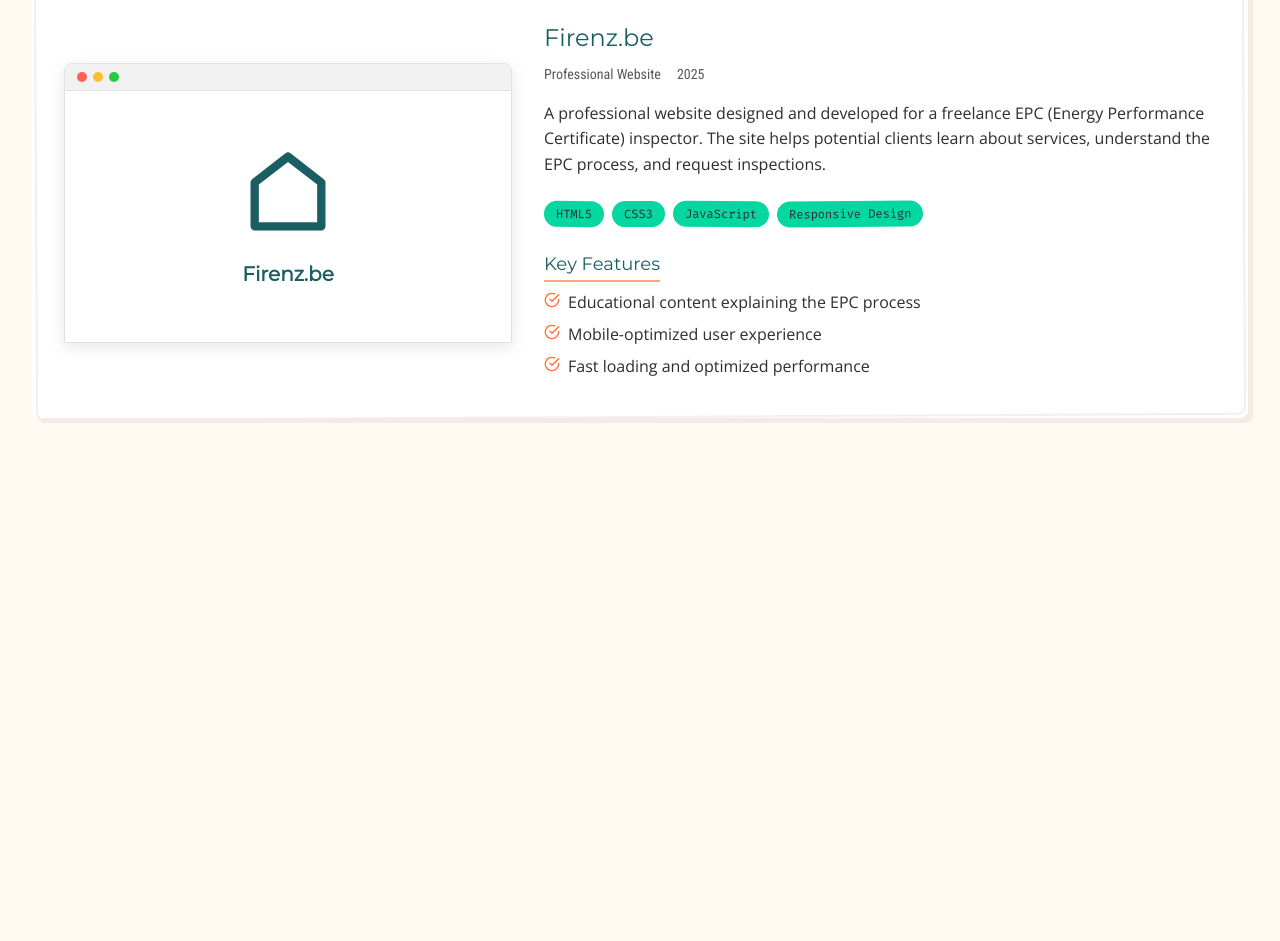
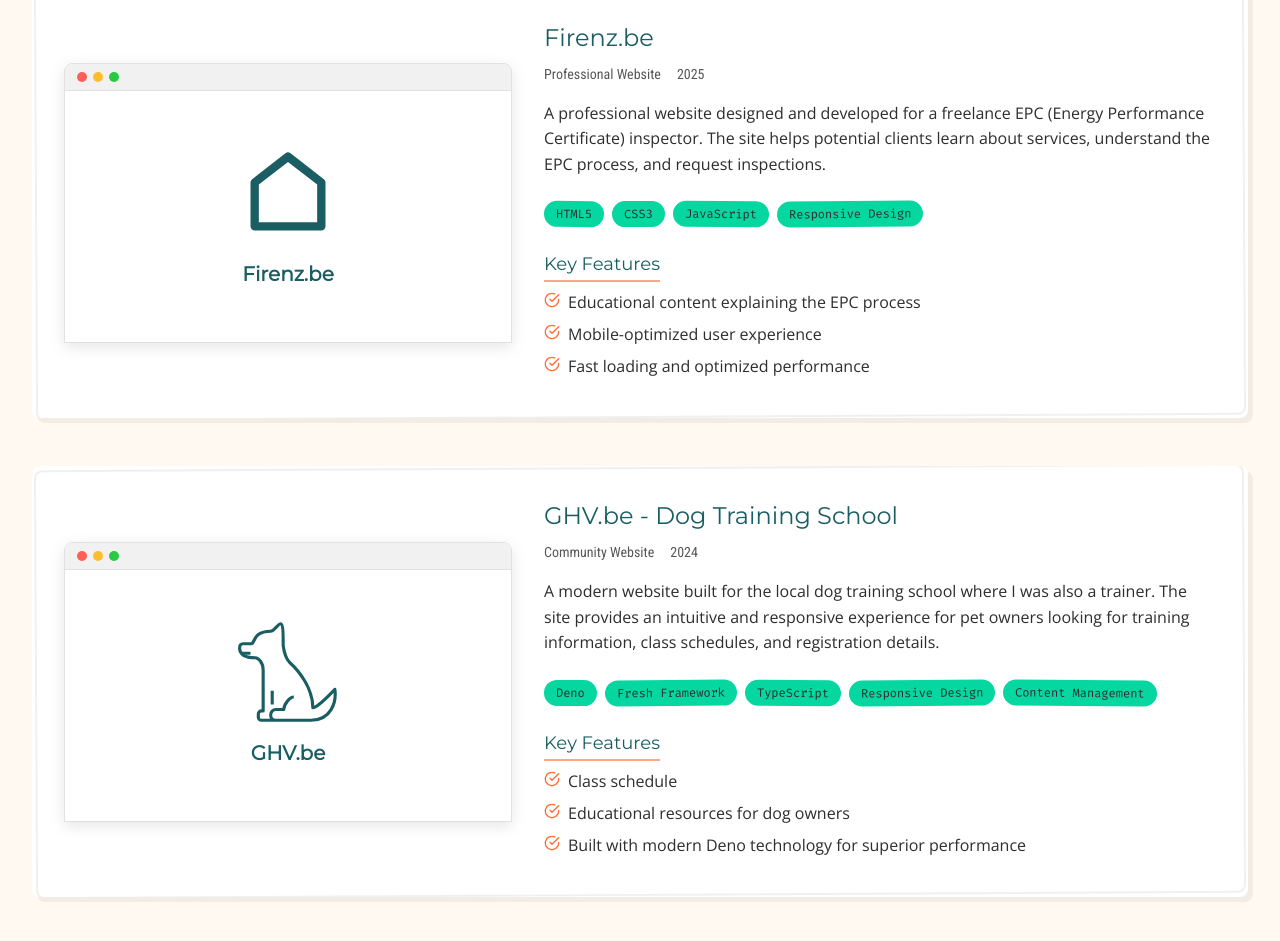
Before and after one commit to Code-Kitchen-be/codekitchen-site, a plain HTML site: page index.html in a window 1280 px wide. Shown: the part 3118-4059 px from the top of the page. Before the commit the page ends 3664 px from the top, so only its background shows below. Drawn offline with nearby package versions, Linux system fonts and the light colour scheme.

Commit message:
Added ghv to projects section

```diff
--- a/index.html
+++ b/index.html
@@ -1956,7 +1956,9 @@
           <span class="project-type">Professional Website</span>
           <span class="project-date">2025</span>
         </div>
-        <p class="project-description">A professional website designed and developed for a freelance EPC (Energy Performance Certificate) inspector. The site helps potential clients learn about services, understand the EPC process, and request inspections.</p>
+        <p class="project-description">A professional website designed and developed for a freelance EPC (Energy
+          Performance Certificate) inspector. The site helps potential clients learn about services, understand the EPC
+          process, and request inspections.</p>
         <div class="project-technologies">
           <span class="tech-tag">HTML5</span>
           <span class="tech-tag">CSS3</span>
@@ -1968,7 +1970,10 @@
           <ul class="features-list">
             <li>
               <span class="feature-icon">
-                <svg xmlns="http://www.w3.org/2000/svg" width="16" height="16" viewBox="0 0 24 24" fill="none" stroke="currentColor" stroke-width="2" stroke-linecap="round" stroke-linejoin="round">
+                <svg
+                    xmlns="http://www.w3.org/2000/svg" width="16" height="16" viewBox="0 0 24 24" fill="none"
+                    stroke="currentColor" stroke-width="2" stroke-linecap="round" stroke-linejoin="round"
+                >
                   <path d="M22 11.08V12a10 10 0 1 1-5.93-9.14"></path>
                   <polyline points="22 4 12 14.01 9 11.01"></polyline>
                 </svg>
@@ -1977,7 +1982,10 @@
             </li>
             <li>
               <span class="feature-icon">
-                <svg xmlns="http://www.w3.org/2000/svg" width="16" height="16" viewBox="0 0 24 24" fill="none" stroke="currentColor" stroke-width="2" stroke-linecap="round" stroke-linejoin="round">
+                <svg
+                    xmlns="http://www.w3.org/2000/svg" width="16" height="16" viewBox="0 0 24 24" fill="none"
+                    stroke="currentColor" stroke-width="2" stroke-linecap="round" stroke-linejoin="round"
+                >
                   <path d="M22 11.08V12a10 10 0 1 1-5.93-9.14"></path>
                   <polyline points="22 4 12 14.01 9 11.01"></polyline>
                 </svg>
@@ -1986,7 +1994,10 @@
             </li>
             <li>
               <span class="feature-icon">
-                <svg xmlns="http://www.w3.org/2000/svg" width="16" height="16" viewBox="0 0 24 24" fill="none" stroke="currentColor" stroke-width="2" stroke-linecap="round" stroke-linejoin="round">
+                <svg
+                    xmlns="http://www.w3.org/2000/svg" width="16" height="16" viewBox="0 0 24 24" fill="none"
+                    stroke="currentColor" stroke-width="2" stroke-linecap="round" stroke-linejoin="round"
+                >
                   <path d="M22 11.08V12a10 10 0 1 1-5.93-9.14"></path>
                   <polyline points="22 4 12 14.01 9 11.01"></polyline>
                 </svg>
@@ -1997,6 +2008,102 @@
         </div>
       </div>
     </div>
+    <div class="project-feature">
+      <div class="project-image">
+        <div class="browser-mockup">
+          <div class="browser-controls">
+            <span class="browser-control"></span>
+            <span class="browser-control"></span>
+            <span class="browser-control"></span>
+          </div>
+          <div class="browser-content">
+            <div class="placeholder-image">
+              <svg
+                  xmlns="http://www.w3.org/2000/svg" version="1.1" id="Layer_1" width="100" height="100"
+                  viewBox="0 0 64 64" enable-background="new 0 0 64 64" xml:space="preserve"
+              >
+            <title>Dog</title>
+                <g id="Group" transform="translate(1.000000, 6.000000)">
+              <path
+                  id="Shape_1_" fill="none" stroke="currentcolor" stroke-width="2" stroke-linejoin="round" d="M34.7,42c-2.8,0-6.4,4.9-6.4,8h-5.2
+                c-1.7,0-3.2,1.6-3.2,3.5l0,0c0,2,1.4,3.4,3.2,3.4h22.5C58.6,57,62.1,45.3,61,37.1l0,0c0,0-11.1,11.8-14.1,11.8
+                c0.1-12.2-8.9-23.7-14.8-29C28.8,16.9,27.9,9,27.9,9V4.8c0-4.3-0.3-8.9-1.2-9.5c-1.6-1.1-4.4,4.6-6.7,4.6c-11.7,0-10,8-12.5,8H2.2
+                C0,7.9,0,9.7,0,10.9c0.2,3.3,1.9,6,10,6c2,0,5.1,2.8,5.1,7.9v26.1H15h-1c-1.1,0-2,0.9-2,2v2c0,1.1,0.9,2,2,2h15.75"
+              />
+                  <path
+                      id="Shape_2_" fill="none" stroke="currentcolor" stroke-width="2" stroke-linejoin="round"
+                      d="M20.9,38v8.8"
+                  />
+                  <path
+                      id="Shape_4_" fill="none" stroke="currentcolor" stroke-width="2" stroke-linejoin="round"
+                      d="M1,14h6"
+                  />
+            </g>
+          </svg>
+              <span class="placeholder-text">GHV.be</span>
+            </div>
+          </div>
+        </div>
+      </div>
+      <div class="project-details">
+        <h3>GHV.be - Dog Training School</h3>
+        <div class="project-meta">
+          <span class="project-type">Community Website</span>
+          <span class="project-date">2024</span>
+        </div>
+        <p class="project-description">A modern website built for the local dog training school where I was also a
+          trainer. The site provides an intuitive and responsive experience for pet owners looking for training
+          information, class schedules, and registration details.</p>
+        <div class="project-technologies">
+          <span class="tech-tag">Deno</span>
+          <span class="tech-tag">Fresh Framework</span>
+          <span class="tech-tag">TypeScript</span>
+          <span class="tech-tag">Responsive Design</span>
+          <span class="tech-tag">Content Management</span>
+        </div>
+        <div class="project-highlights">
+          <h4>Key Features</h4>
+          <ul class="features-list">
+            <li>
+          <span class="feature-icon">
+            <svg
+                xmlns="http://www.w3.org/2000/svg" width="16" height="16" viewBox="0 0 24 24" fill="none"
+                stroke="currentColor" stroke-width="2" stroke-linecap="round" stroke-linejoin="round"
+            >
+              <path d="M22 11.08V12a10 10 0 1 1-5.93-9.14"></path>
+              <polyline points="22 4 12 14.01 9 11.01"></polyline>
+            </svg>
+          </span>
+              <span>Class schedule</span>
+            </li>
+            <li>
+          <span class="feature-icon">
+            <svg
+                xmlns="http://www.w3.org/2000/svg" width="16" height="16" viewBox="0 0 24 24" fill="none"
+                stroke="currentColor" stroke-width="2" stroke-linecap="round" stroke-linejoin="round"
+            >
+              <path d="M22 11.08V12a10 10 0 1 1-5.93-9.14"></path>
+              <polyline points="22 4 12 14.01 9 11.01"></polyline>
+            </svg>
+          </span>
+              <span>Educational resources for dog owners</span>
+            </li>
+            <li>
+          <span class="feature-icon">
+            <svg
+                xmlns="http://www.w3.org/2000/svg" width="16" height="16" viewBox="0 0 24 24" fill="none"
+                stroke="currentColor" stroke-width="2" stroke-linecap="round" stroke-linejoin="round"
+            >
+              <path d="M22 11.08V12a10 10 0 1 1-5.93-9.14"></path>
+              <polyline points="22 4 12 14.01 9 11.01"></polyline>
+            </svg>
+          </span>
+              <span>Built with modern Deno technology for superior performance</span>
+            </li>
+          </ul>
+        </div>
+      </div>
+    </div>
   </div>
 </section>
 
```
